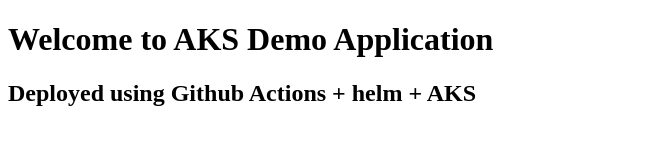
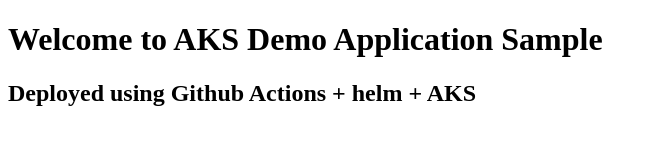
Before and after one commit to ajinkya711/aks-sample-github-actions, a plain HTML site: page index.html in a window 1280 px wide. Shown: the whole page, without its empty margins (0-657 px from the left). Drawn offline with Linux system fonts and the light colour scheme.

```diff
--- a/index.html
+++ b/index.html
@@ -4,7 +4,7 @@
         <title>AKS Deployment Demo</title>
     </head>
     <body>
-        <h1>Welcome to AKS Demo Application</h1>
+        <h1>Welcome to AKS Demo Application Sample</h1>
         <h2>Deployed using Github Actions + helm + AKS</h2>
     </body>
 </html>
```
